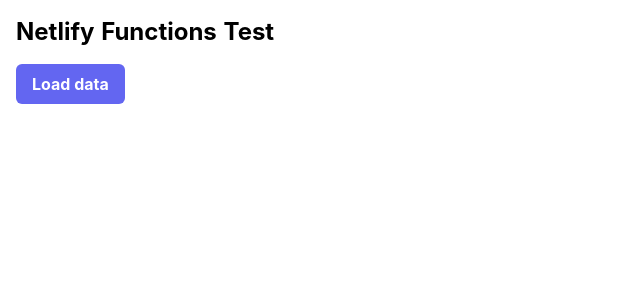
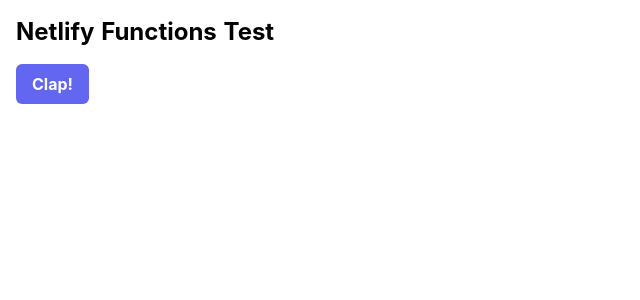
Before and after one commit to themarcba/nuxt-netlify-function-demo, a Nuxt app: page / in a window 1280 px wide. Shown: the top 300 px of the page, without its empty margins (0-640 px from the left). Built offline with nearby package versions, Linux system fonts and the light colour scheme.

Commit message:
added clap button

```diff
--- a/package.json
+++ b/package.json
@@ -3,6 +3,8 @@
   "version": "1.0.0",
   "private": true,
   "scripts": {
+    "db-prepare": "node ./run/prepare.js",
+    "dev-nuxt": "nuxt",
     "dev": "netlify dev",
     "build": "nuxt build",
     "start": "nuxt start",
@@ -13,6 +15,8 @@
   "dependencies": {
     "@nuxtjs/axios": "^5.13.1",
     "core-js": "^3.9.1",
+    "dotenv": "^10.0.0",
+    "faunadb": "^4.3.0",
     "nuxt": "^2.15.3",
     "uniqid": "^5.3.0"
   },
--- a/pages/index.vue
+++ b/pages/index.vue
@@ -16,10 +16,9 @@
       "
       @click="fetchData"
     >
-      Load data
+      <span v-if="claps">{{ claps }} Clap!</span>
+      <span v-else>Clap!</span>
     </button>
-    <pre v-if="hasData && !isLoading">{{ data }}</pre>
-    <div v-else-if="isLoading">Hold on a second...</div>
   </div>
 </template>
 
@@ -28,7 +27,7 @@
   data() {
     return {
       data: {},
-      isLoading: false,
+      claps: 0,
     }
   },
   computed: {
```
Also changed, not shown: 1 other file (tests, documents, lock files or other folders).
